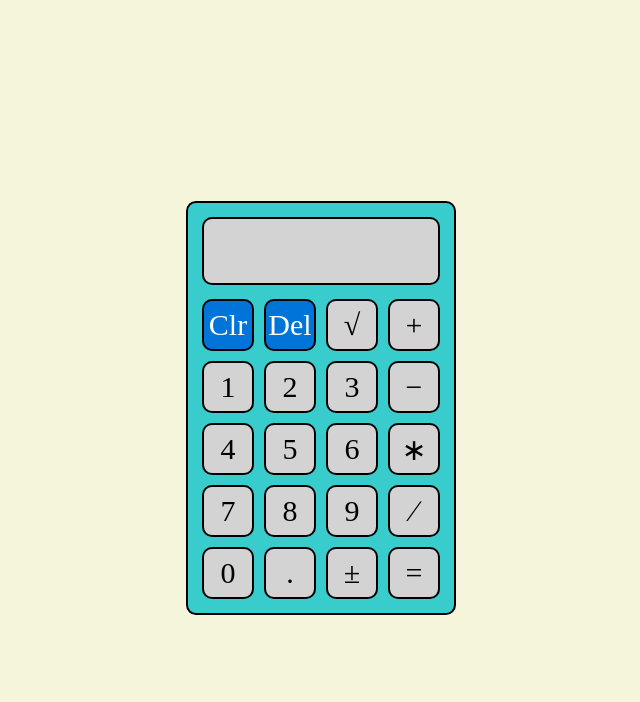
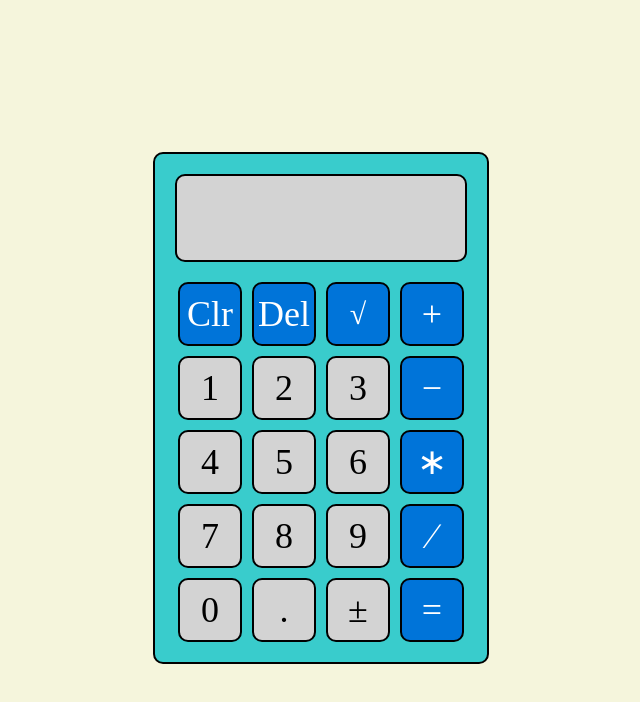
Before and after one commit to hasandabuilda/calculator, a plain HTML site: page index.html in a window 1280 px wide. Shown: the whole page, without its empty margins (319-959 px from the left). Drawn offline with Linux system fonts and the light colour scheme.

Commit message:
Enlarge elements and color buttons

```diff
--- a/script.js
+++ b/script.js
@@ -6,6 +6,7 @@ let resetScreen = false;
 function attachClickEvent(button) {
     let classes = button.classList.toString();
     let buttonType = classes.replace("button ", "");
+    button.addEventListener('click', transition);
     switch(buttonType) {
         case "add":
             button.addEventListener('click', () => operate('+'));
@@ -165,6 +166,10 @@ function addKeyboardInput(e) {
         case "A":
             clear();
             break;
+        case "s":
+        case "S":
+            squareRoot();
+            break;
         default:
             console.log(e.keyCode);
             if (e.keyCode == 13) { // Enter/Return
--- a/style.css
+++ b/style.css
@@ -13,10 +13,8 @@ body {
 
 #calculator {
     border: 2px solid;
-    padding: 14px;
+    padding: 20px;
     border-radius: 10px;
-    background-color: #34568B;
-    background-color: #92A8D1;
     background-color: #39CCCC;
 }
 
@@ -27,27 +25,28 @@ body {
 }
 
 #screen {
-    width: 234px;
-    height: 64px;
+    width: 284px;
+    height: 84px;
     border: 2px solid;
-    font-size: 64px;
+    font-size: 84px;
     font-family: "Calculator";
     display: flex;
     justify-content: flex-end;
     align-items: center;
     border-radius: 10px;
-    margin-bottom: 14px;
+    margin-bottom: 20px;
     background-color: lightgrey;
+    padding-right: 4px;
 }
 
 .button {
-    width: 48px;
-    height: 48px;
+    width: 60px;
+    height: 60px;
     border: 2px solid;
     display: flex;
     justify-content: center;
     align-items: center;
-    font-size: 30px;
+    font-size: 36px;
     border-radius: 10px;
     background-color: lightgrey;
 }
@@ -66,8 +65,10 @@ body {
     font-size: 30px;
 }
 
-.clear, .delete {
-    background-color: pink;
+.clear, .delete,
+.square-root, .add,
+.subtract, .multiply,
+.divide, .equals {
     background-color: #0074D9;
     color: white;
     border-color: black;
```
